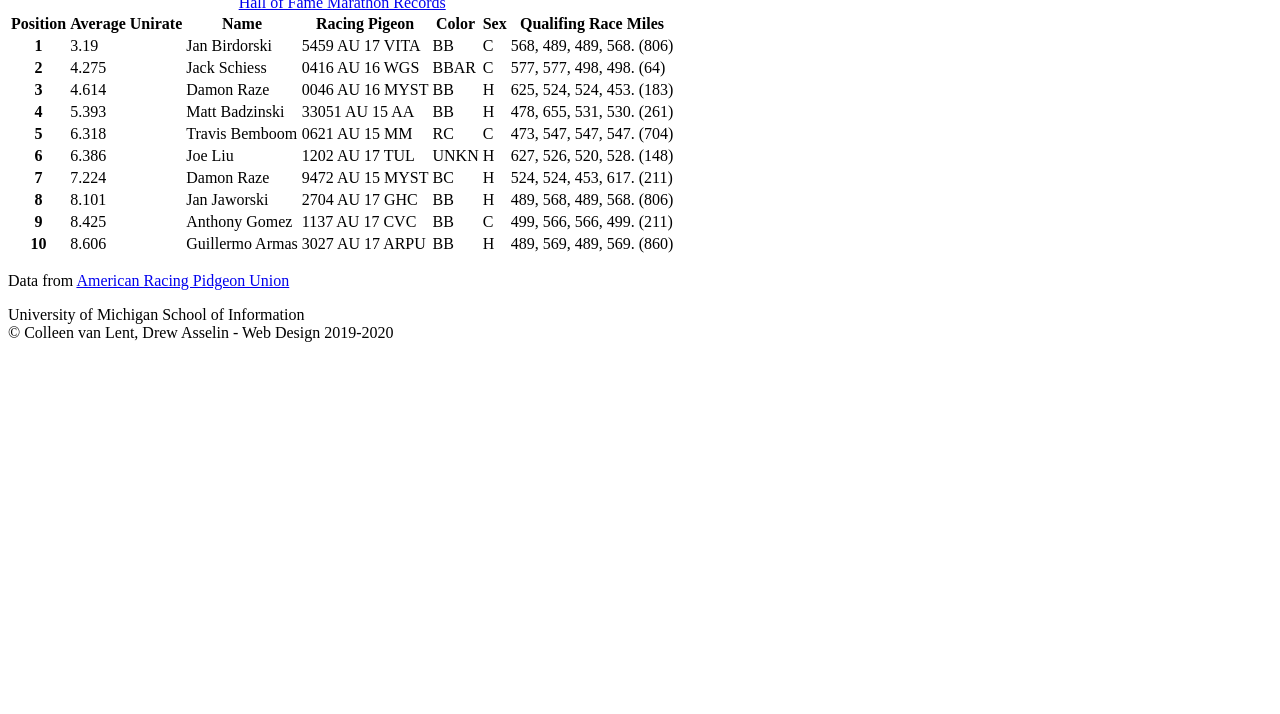
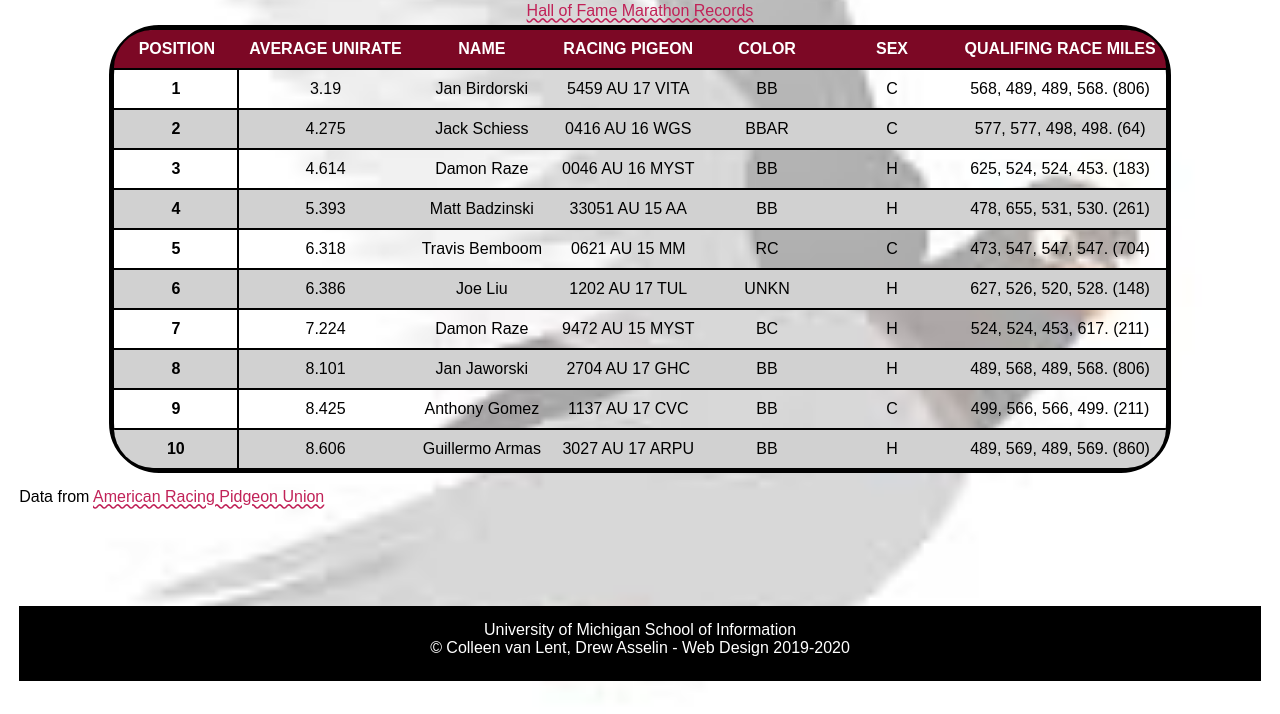
Before and after one commit to ZiqiLiii/homework4-2021, a plain HTML site: page index.html in a window 1280 px wide. Shown: the part 86-800 px from the top of the page. Drawn offline with Linux system fonts and the light colour scheme; a web font is replaced by a local one.

Commit message:
Add files via upload

```diff
--- a/css/style.css
+++ b/css/style.css
@@ -30,23 +30,36 @@ body{
   margin: 1.2em;
   background-size: cover ;
   background-position: center;
+  font-family: "Andika", sans-serif;
+  background-image: url("../images/pigeon-background.JPEG");
+  background-repeat: no-repeat;
+  background-color: #DDDDDD;
 
   /*Req 1*/
 }
 
 h1{
   color: #c12258;
-  font-size: 2em;
+  font-size: 32px;
+  line-height: 2em;
+  text-align: center;
 
   /*Req 2*/
 }
 
 p{
+  padding-top: 15px;
+}
+
+a{
+  font-size: 16px;
+  color:#C12258;
+  text-decoration-style:wavy;
 
 }
 
-a{
-
+a:focus{
+  border: dashed #417243;
 }
 
 /*Req 5*/
@@ -55,34 +68,79 @@ a{
 
 
 td{
+  margin:0px auto;
+  border-top: 2px solid #000000;
+  padding: 10px;
+  text-align: center;
 
 }
 
 
 .colhead{
   color: #FFFFFF;
+  min-width: 125px;
+  padding: 10px;
+  margin:0px auto;
+  text-transform: uppercase;
+  background-color: #7c0825;
+  vertical-align: middle;
 
 }
 
 .rowhead{
-
+  border-top: 2px solid #000000;
+  border-right: 2px solid #000000;
+  padding: 10px;
+  margin:0px auto;
+  text-align: center;
+  vertical-align: top;
 }
 
 
 table{
-    border: 5px solid #000000;
+  margin:0px auto;
+  border: 5px solid #000000;
+  border-radius: 50px;
+  text-align: center;
+
 }
 
 /* I gave you the selector, but not the property-value pair.
 You can use Inspect Element or your editor to find selectors. */
-thead tr:first-child th:first-child{}
+thead tr:first-child th:first-child{
+  border-radius: 50px 0 0 0;
+}
+
+thead tr:first-child th:last-child{
+  border-radius: 0 50px 0 0;
+}
+
+tbody tr:last-child th:first-child{
+  border-radius: 0 0 0 50px;
+}
+
+tbody tr:last-child td:last-child{
+  border-radius: 0 0 50px 0;
+}
 
 /*Add selectors and rules here*/
 
+tr:nth-child(even) {
+  background-color: #d1d1d1;
+}
+
+tr:nth-child(odd) {
+  background-color: transparent;
+}
+
+tr:hover{
+  background-color: rgba(124,8,37,0.25);
+}
 
 
 footer{
   width:100%;
+  min-height: 75px;
   background:#000000;
   text-align:center;
   color: #FFFFFF;
--- a/index.html
+++ b/index.html
@@ -3,7 +3,10 @@
   <head>
     <meta charset="UTF-8">
     <!-- Link the style sheets and Google font -->
-    <link rel="shortcut icon" type="image/png" href="images/pigeon-icon.png"/>
+    <link rel="stylesheet" type="text/css" href="css/html5reset.css">
+    <link rel="stylesheet" type="text/css" href="css/style.css">
+    <link rel="stylesheet" href="https://fonts.googleapis.com/css?family=Andika">
+    <link rel="shortcut icon" type="image/png" href="https://cdn-icons-png.flaticon.com/512/3069/3069186.png"/>
     <!-- Image by <a href="https://pixabay.com/users/chiplanay-1971251/?utm_source=link-attribution&amp;utm_medium=referral&amp;utm_campaign=image&amp;utm_content=3303111">chiplanay</a> from <a href="https://pixabay.com/?utm_source=link-attribution&amp;utm_medium=referral&amp;utm_campaign=image&amp;utm_content=3303111">Pixabay</a> -->
     <title>2021 AU National Old Bird Hall of Fame Marathon Distance</title>
   </head>
@@ -27,8 +30,8 @@
   * You can do it! (*•̀ᴗ•́*)و
   ******************************************** -->
   <body>
-    <h1>AU National Old Bird Hall of Fame Marathon Distance</h1>
     <main>
+      <h1>AU National Old Bird Hall of Fame Marathon Distance</h1>
       <table>
         <caption><a href = "https://pigeon-ndb.com/results/">Hall of Fame Marathon Records</a></caption>
       <thead>
```
